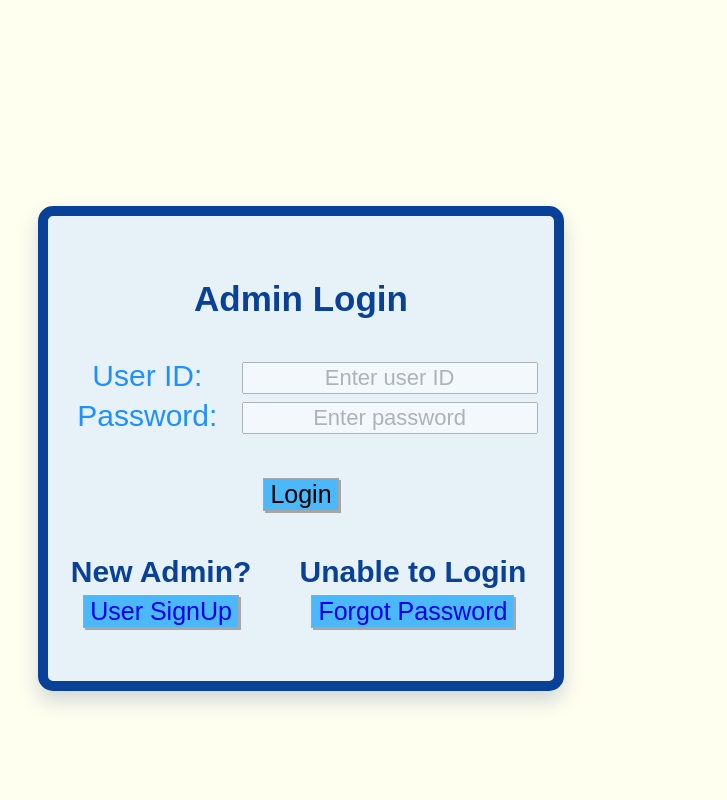
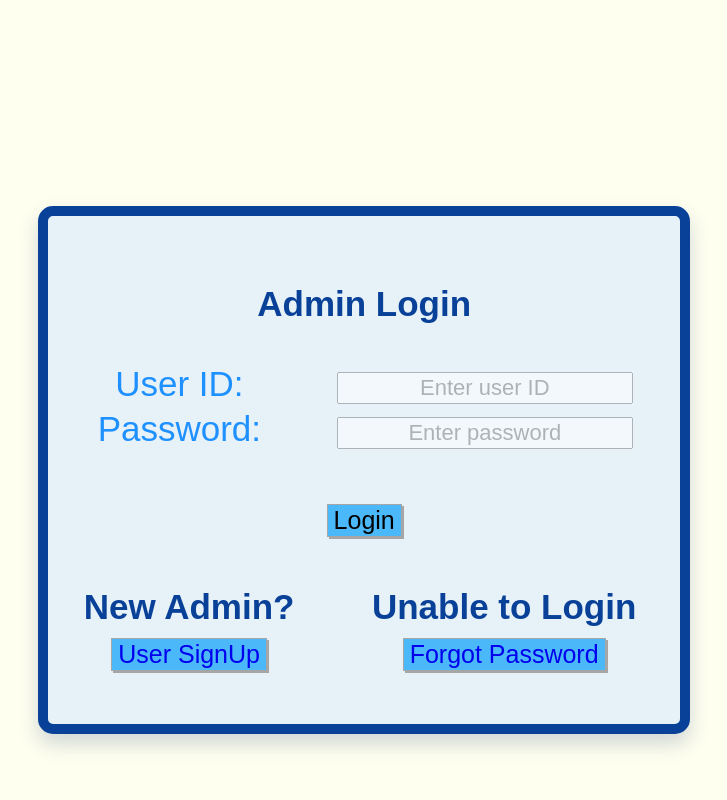
Before and after one commit to vaibhavverma9999/Hotel-Management-System, a PHP site: page /admin_login.php in a window 1280 px wide. Shown: the whole page, without its empty margins (349-1076 px from the left). Run offline with PHP 8.4, Linux system fonts and the light colour scheme.

Commit message:
Update admin_login.php

```diff
--- a/admin_login.php
+++ b/admin_login.php
@@ -5,15 +5,15 @@
 </head>
 <style>
 	div {
-		width: 40%;
-		height: 100%;
+		width: 50%;
+		height: 80%;
 		text-align: center;
 		position: relative;
 		margin-right: 30%;
 		margin-left: 30%;
 		vertical-align: middle;
-		font-size: 30px;
-		padding-top: 25px;
+		font-size: 35px;
+		padding-top: 30px;
 		padding-bottom: 50px;
 		box-shadow: 0 10px 20px rgba(09,41,98,0.19);
 		border-radius: 15px;
```
